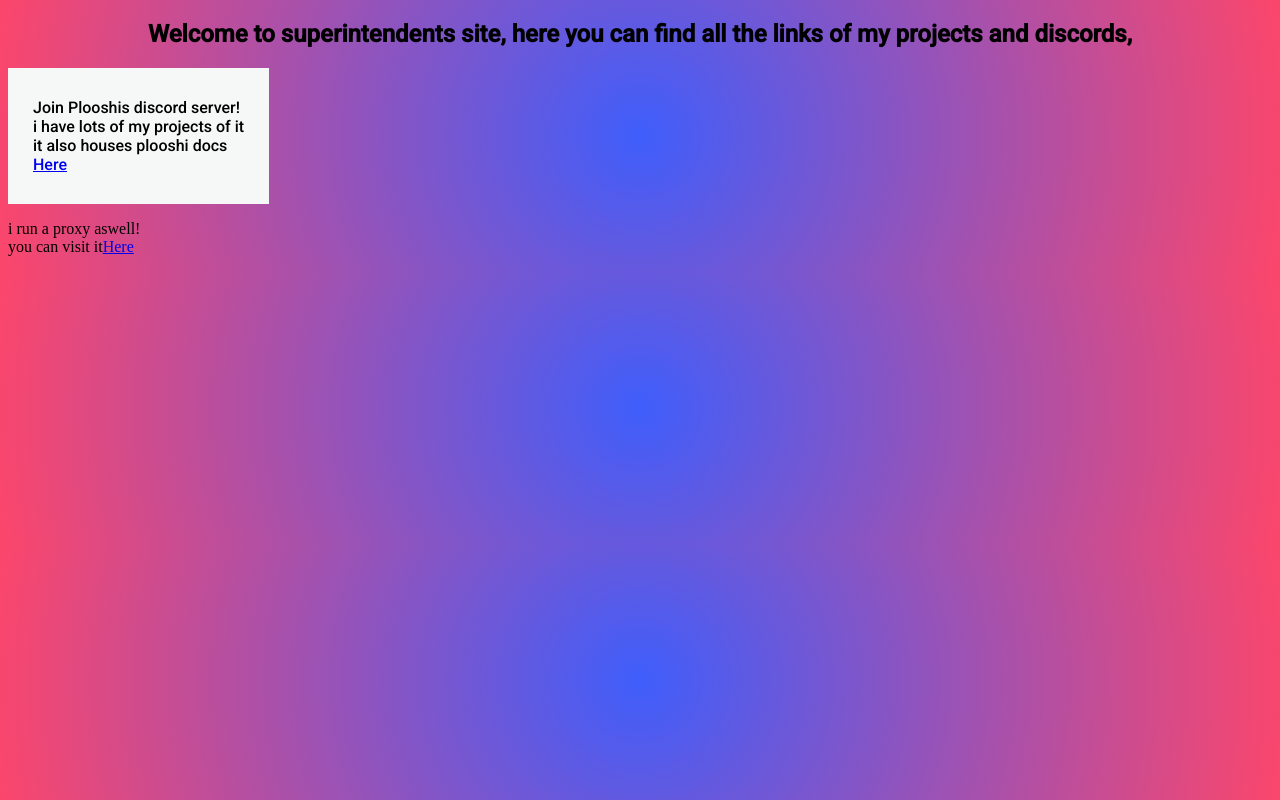
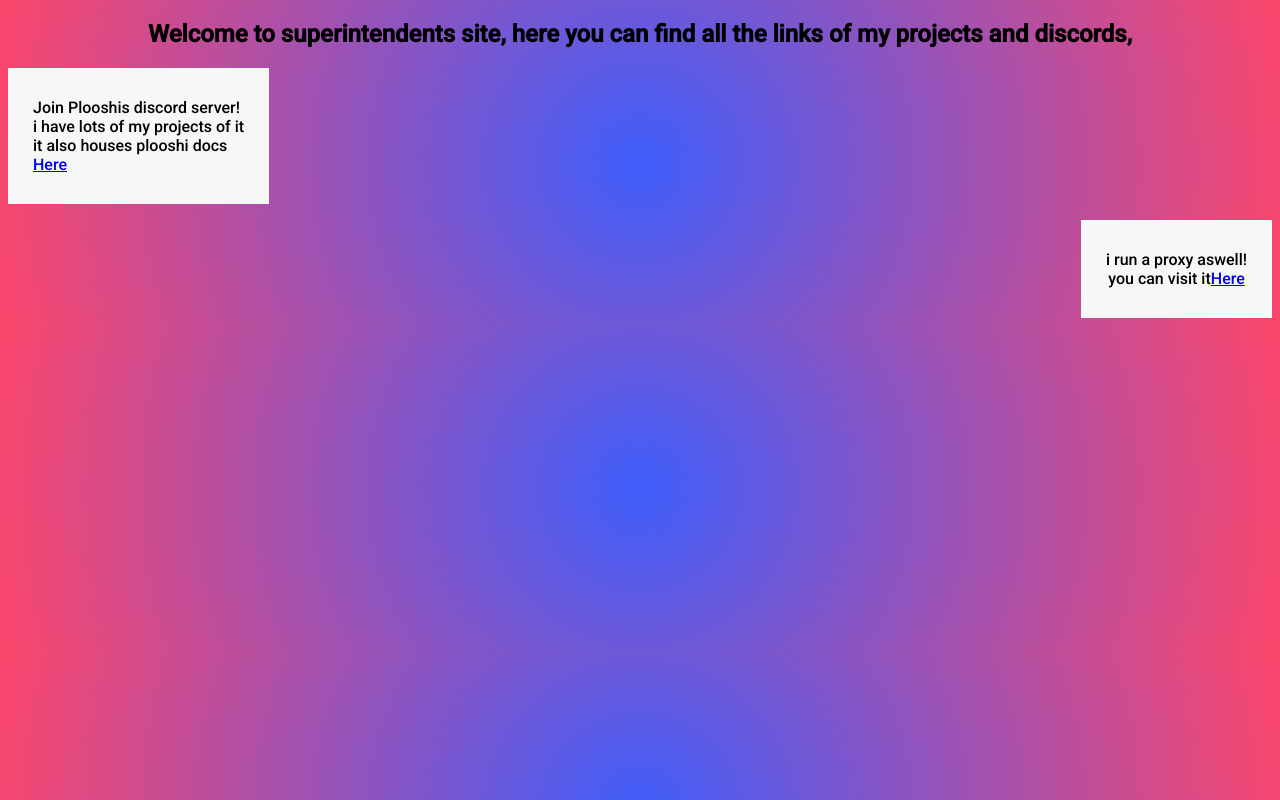
Before and after one commit to superintendent2521/superintendent.me-rewrite, a plain HTML site: page index.html in a window 1280 px wide. Drawn offline with Linux system fonts and the light colour scheme.

Commit message:
added css stuff for proxy

```diff
--- a/src/input.css
+++ b/src/input.css
@@ -25,3 +25,21 @@ body {
 
 
 }
+
+.proxy {
+
+
+    text-align: right;
+    font-family: 'Roboto', sans-serif;
+
+
+}
+.proxysub {
+    background-color: #f6f8f8;
+    color: black;
+    padding: 14px 25px;
+    text-align: center;
+    text-decoration: none;
+    display: inline-block;
+
+}
```
